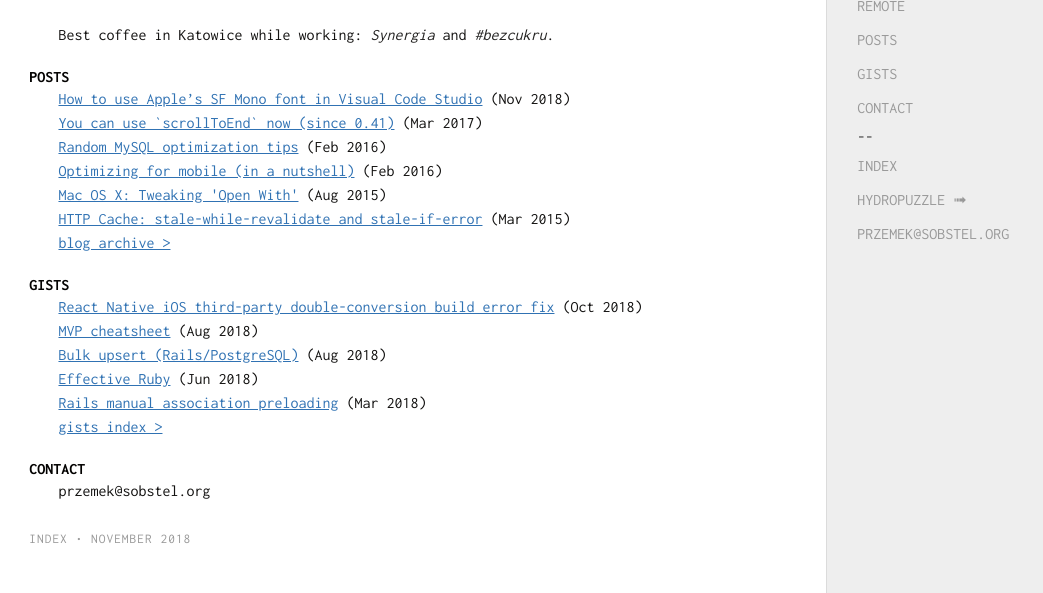
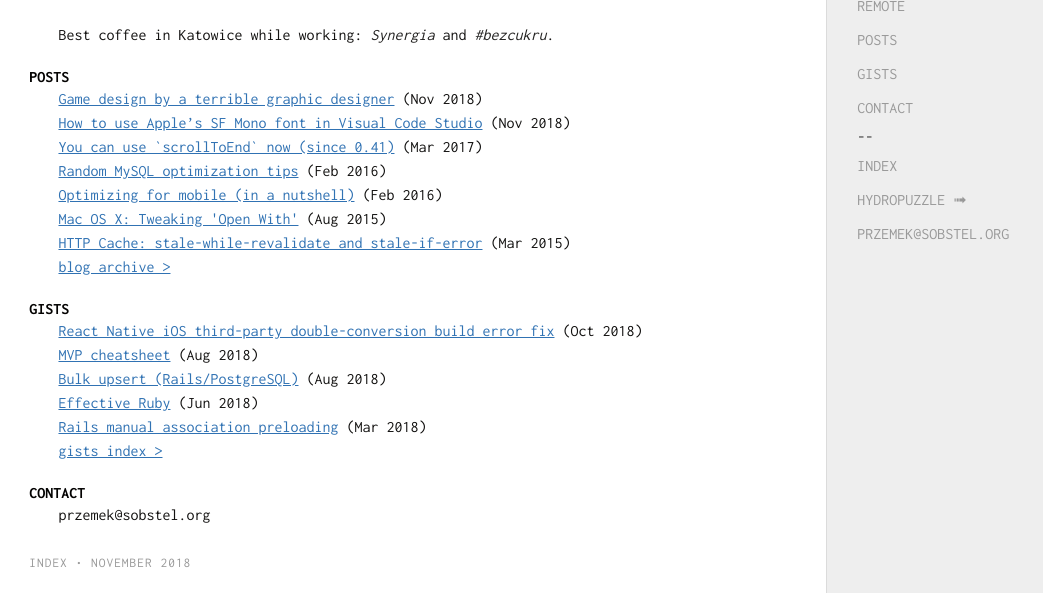
Before and after one commit to sobstel/sobstel.github.com, a Jekyll site: the page built from index.html, in a window 1280 px wide and 900 px high, scrolled down 1079 px, cut to the strip 307-900 px from the top of the window. Shown: the whole strip, without its empty margins (0-1043 px from the left). Built offline with Jekyll 4.4.1, drawn with Linux system fonts in a browser that asks for light colours.

Commit message:
new medium post

```diff
--- a/_data/medium_posts.yml
+++ b/_data/medium_posts.yml
@@ -1,4 +1,7 @@
 ---
+- title: Game design by a terrible graphic designer
+  url: https://medium.com/@sobstel/game-design-by-a-terrible-graphic-designer-399b4f8d08e6?source=rss-de458e3305b7------2
+  date: Tue, 20 Nov 2018 19:51:15 GMT
 - title: How to use Apple’s SF Mono font in Visual Code Studio
   url: https://medium.com/@sobstel/how-to-use-apples-sf-mono-font-in-visual-code-studio-4c99e44ed2cb?source=rss-de458e3305b7------2
   date: Sat, 17 Nov 2018 19:27:37 GMT
```
